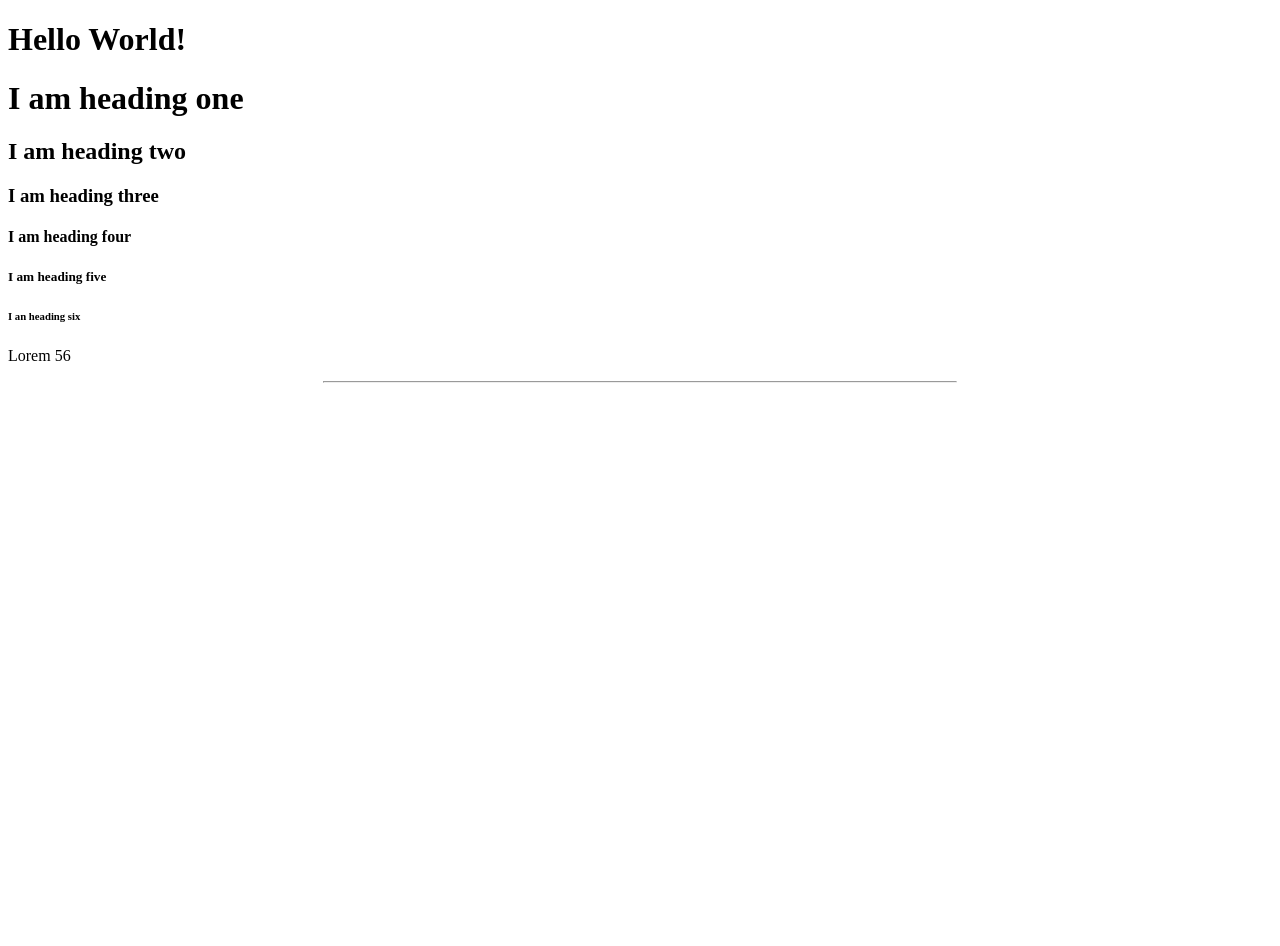
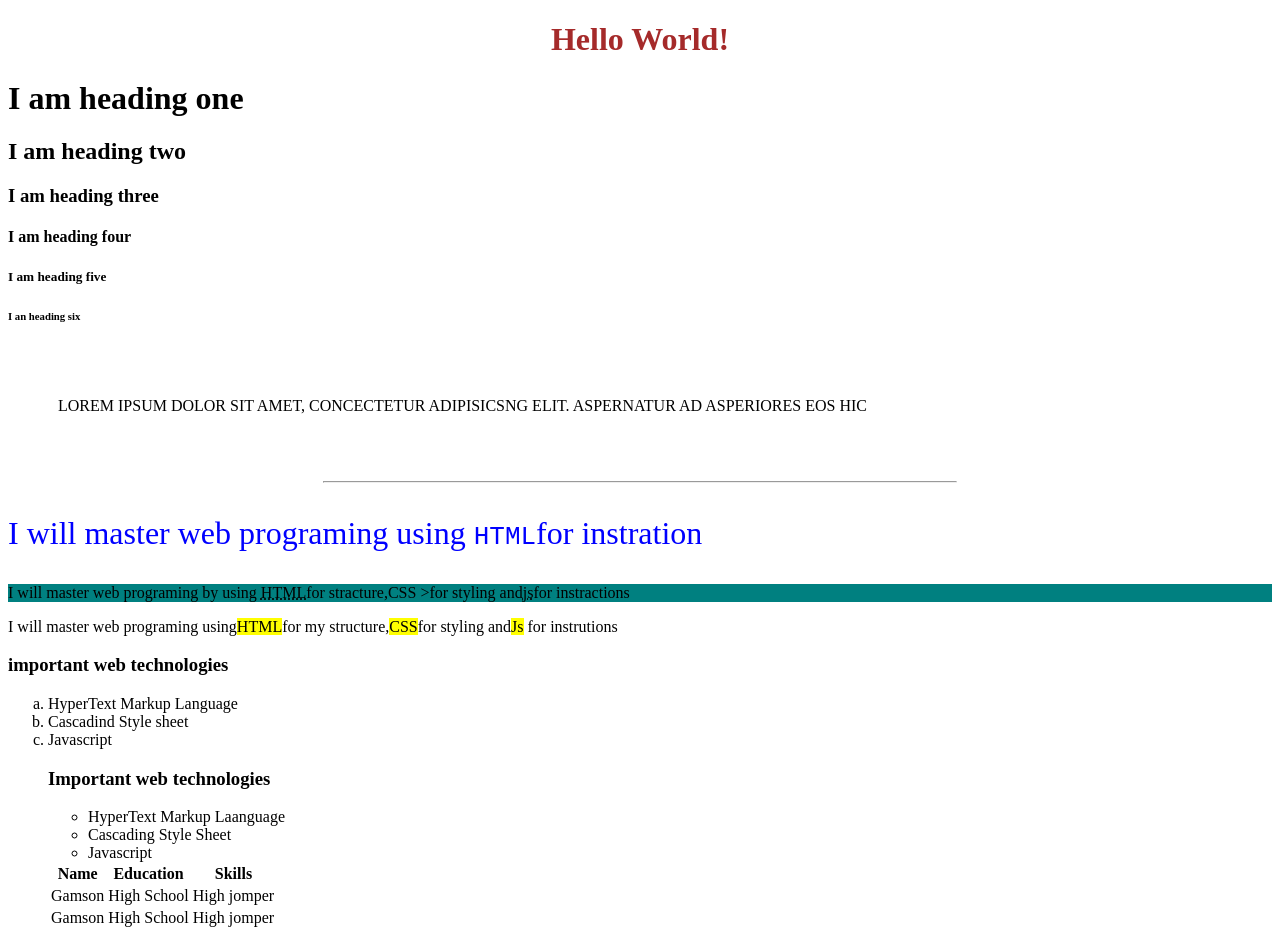
Before and after one commit to Adams-Ganiwu/html-practice, a plain HTML site: page index.html in a window 1280 px wide. Before the commit the page ends 800 px from the top, so only its background shows below. Drawn offline with Linux system fonts and the light colour scheme.

Commit message:
Add files via upload

```diff
--- a/index.html
+++ b/index.html
@@ -1,3 +1,4 @@
+
 <!DOCTYPE html>
 <html lang="en">
   <head>
@@ -5,10 +6,21 @@
     <meta http-equiv="X-UA-Compatible" content="IE=edge" />
     <meta name="viewport" content="width=device-width, initial-scale=1.0" />
     <title>Html practice</title>
+    <link rel="stylesheet" href="style.css">
+    <style>
+
+    </style>
   </head>
   <body>
-    <h1>
-      Hello World!
+    <head>
+      <meta charset="UTF-8">
+      <meta http-equiv="X-UA-Compatible" content="IE=edge">
+      <meta name="viewport" content="width=device-width, initial-scale=1.0">
+      <title>Document</title>
+    </head>
+    <body>
+      <!--heading-->
+    <h1 style="color:brown;font-weight: bolder;text-align: center;">Hello World!</h1>
       <h1>I am heading one</h1>
       <h2>I am heading two</h2>
       <h3>I am heading three</h3>
@@ -16,8 +28,52 @@
       <h5>I am heading five</h5>
       <h6>I an heading six</h6>
 
-      <p>Lorem 56</p>
+      <p style="padding: 50px;text-transform:uppercase">Lorem ipsum dolor sit amet, concectetur adipisicsng elit. aspernatur ad asperiores eos hic</p>
       <hr width="50%" />
+      <p style="color: blue;font-size: xx-large;">I will master web programing using <code>HTML</CODE>for instration</p>
+        <p style="background-color:teal ;">I will master web programing by using <abbr title="HyperText Markup Language">HTML</abbr>for stracture,<abbr tit
+        le="Cascading Style Sheet">CSS >for styling and<abbr title="Javascript">js</abbr>for instractions</p> <P>I will
+       master web programing using<mark>HTML</mark>for my structure,<mark>CSS</mark>for styling and<mark>Js</mark>
+       for instrutions</P>
+       <!--ordered list-->
+       <h3>important web technologies</h3>
+       <ol type="a">
+        <li>HyperText Markup Language</li>
+        <li>Cascadind Style sheet</li>
+        <li>Javascript</li>
+        <!--Unordered list-->
+        <h3>Important web technologies</h3>
+        <ul>
+        <li>HyperText Markup Laanguage</li>
+        <li>Cascading Style Sheet</li>
+        <li>Javascript</li>
+        </ul>
+        <!--table element-->
+<table>
+<thead>
+<tr>
+ <th>Name</th>
+<th>Education</th>
+  <th>Skills</th>
+</tr>
+<thead>
+  <tbody>
+<td>Gamson</td>
+<td>High School</td>
+<td>High jomper</td>
+<tbody>
+</tr> </tr>
+<thead>
+  <tbody>
+<td>Gamson</td>
+<td>High School</td>
+<td>High jomper</td>
+<tbody>
+</tr>
+</thead>
+  </body>
+   </table>
+
     </h1>
   </body>
 </html>
```
